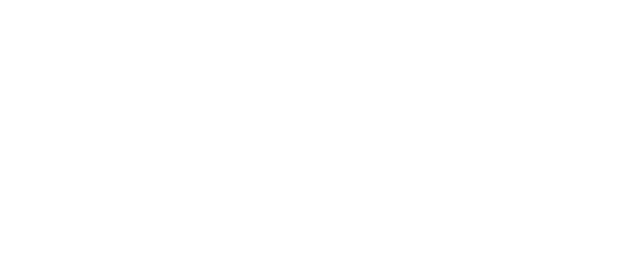
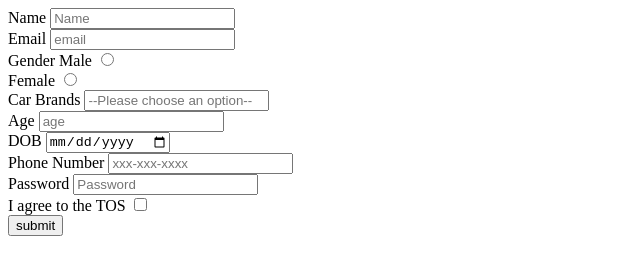
Before and after one commit to acciojob/signup-form-car-NutanHiwale, a website: page main.html in a window 1280 px wide. Shown: the whole page, without its empty margins (0-640 px from the left). Drawn offline with Linux system fonts and the light colour scheme.

Commit message:
created a submission

```diff
--- a/main.html
+++ b/main.html
@@ -8,6 +8,40 @@
 
 <body>
 	<!-- the entire body must be written by student -->
+<form method="post">
+	<label for="">Name</label>
+	<input type="text" id="name" placeholder="Name" required/>
+	<br>
+	<label for="">Email</label>
+	<input type="email" id="email" placeholder="email" required/>
+	<br>
+	<label>Gender</label>
+	<label for="gender_m">Male</label>
+	<input type="radio" id="gender_m" name="gender" required/>
+	<br>
+	<label for="gender_f">Female</label>
+	<input type="radio" id="gender_f" name="gender" required/>
+	<br>
+	<label for="cars">Car Brands</label>
+	<input type="select" id="cars" placeholder="--Please choose an option--" required/>
+	<br>
+	<label for="age">Age</label>
+	<input type="number" id="age" placeholder="age" required/>
+	<br>
+	<label for="dob">DOB</label>
+	<input type="date" id="dob" required/>
+	<br>
+	<label for="tel">Phone Number</label>
+	<input type="tel" id="tel" placeholder="xxx-xxx-xxxx"/>
+	<br>
+	<label for="password">Password</label>
+	<input type="password" id="password" placeholder="Password" required/>
+	<br>
+	<label for="tos">I agree to the TOS</label>
+	<input type="checkbox" id="tos" required/>
+	<br>
+	<button type="submit">submit</button>
+</form>
     <script type="text/javascript" src="./script.js">
 </script>
 
```
